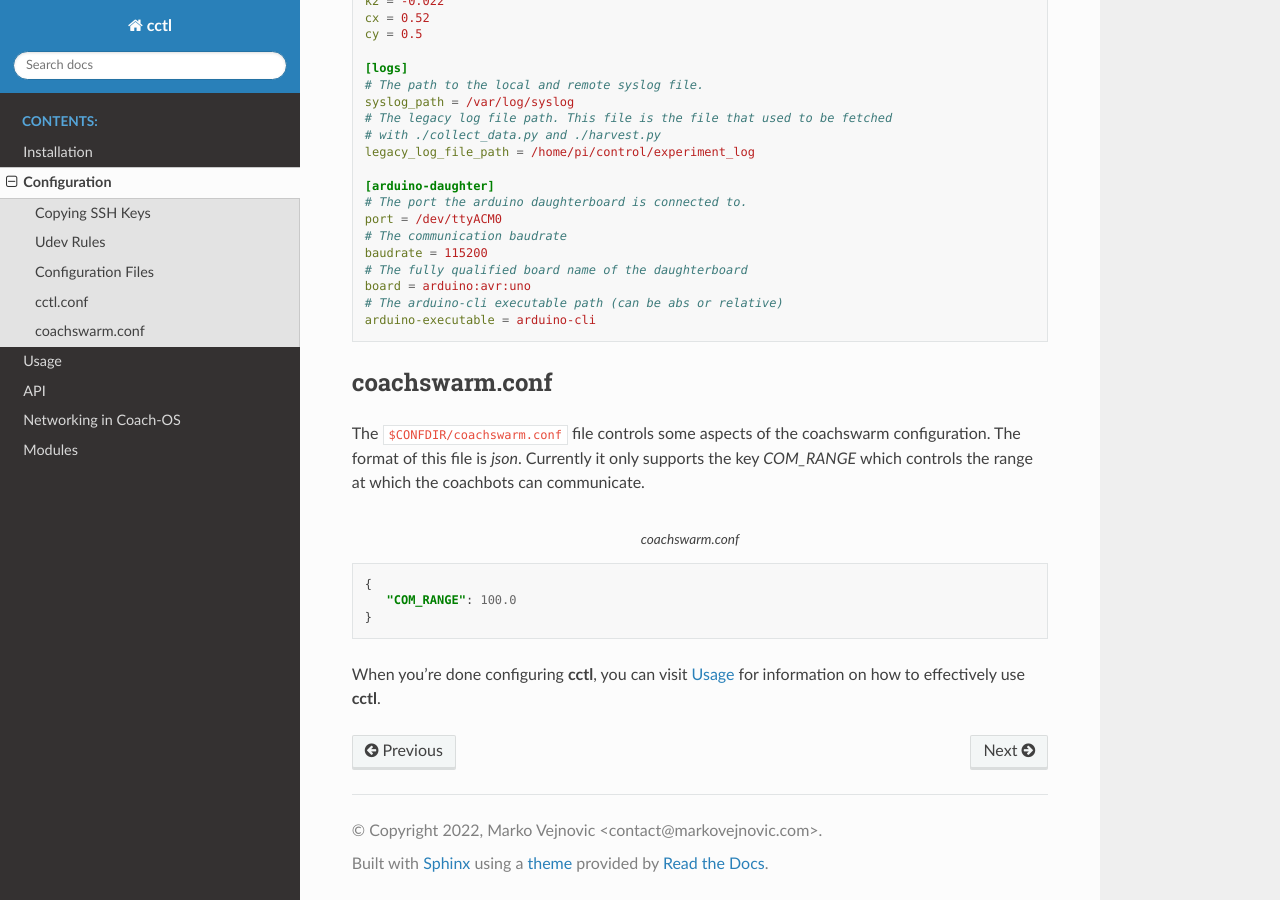
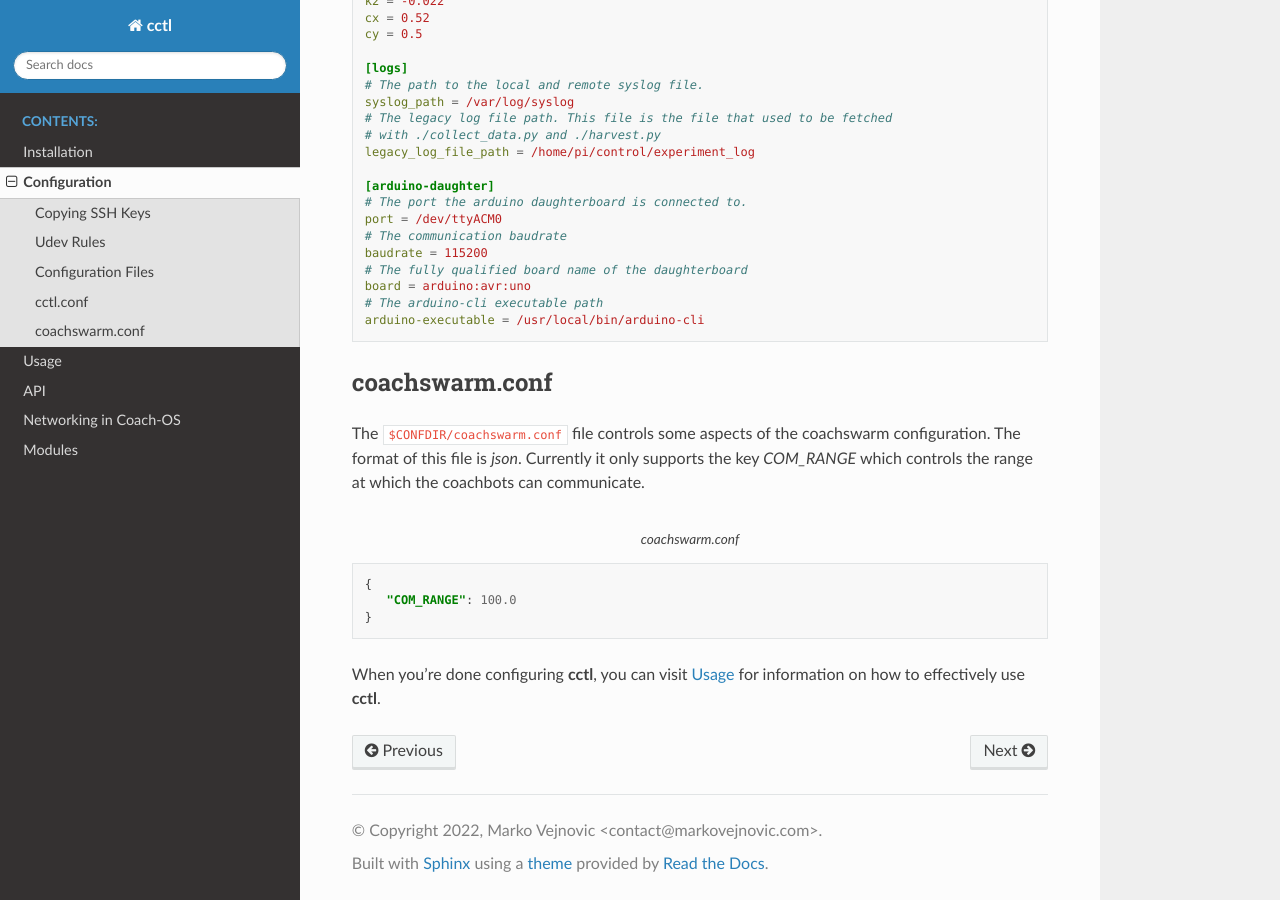
Before and after one commit to coachbots/cctl, a Sphinx documentation site: the page built from docs/source/configuration.rst, in a window 1280 px wide and 900 px high, scrolled down 2890 px. Built offline with Sphinx 7.4.7 and the Read the Docs theme 2.0.0, drawn with Linux system fonts in a browser that asks for light colours.

Commit message:
Updated configuration to have the correct path to arduino-cli

```diff
--- a/docs/source/configuration.rst
+++ b/docs/source/configuration.rst
@@ -154,8 +154,8 @@ is an example file with all supported keys.
    baudrate = 115200
    # The fully qualified board name of the daughterboard
    board = arduino:avr:uno
-   # The arduino-cli executable path (can be abs or relative)
-   arduino-executable = arduino-cli
+   # The arduino-cli executable path
+   arduino-executable = /usr/local/bin/arduino-cli
 
 coachswarm.conf
 ---------------
```
Also changed, not shown: 1 other file.
